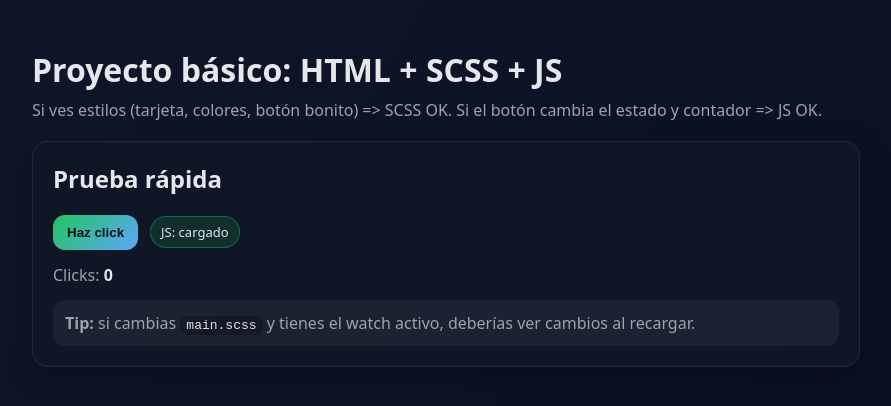
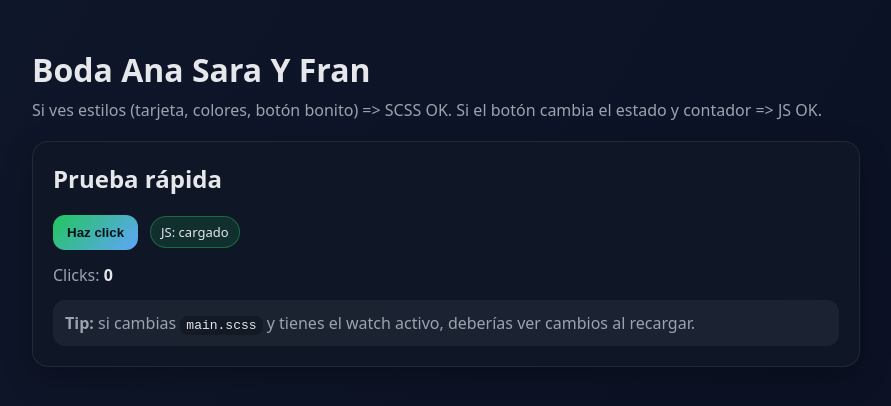
Before and after one commit to Numby86/Boda, a website: page index.html in a window 1280 px wide. Shown: the whole page, without its empty margins (194-1085 px from the left). Drawn offline with Linux system fonts and the light colour scheme.

Commit message:
Cambio titulo

```diff
--- a/index.html
+++ b/index.html
@@ -3,7 +3,7 @@
   <head>
     <meta charset="UTF-8" />
     <meta name="viewport" content="width=device-width, initial-scale=1.0" />
-    <title>Demo SCSS + JS</title>
+    <title>Boda Ana Sara Y Fran</title>
 
     <!-- CSS compilado desde SCSS -->
     <link rel="stylesheet" href="./dist/css/main.css" />
@@ -11,7 +11,7 @@
   <body>
     <main class="app">
       <header class="app__header">
-        <h1>Proyecto básico: HTML + SCSS + JS</h1>
+        <h1>Boda Ana Sara Y Fran</h1>
         <p class="muted">
           Si ves estilos (tarjeta, colores, botón bonito) => SCSS OK.
           Si el botón cambia el estado y contador => JS OK.
```
